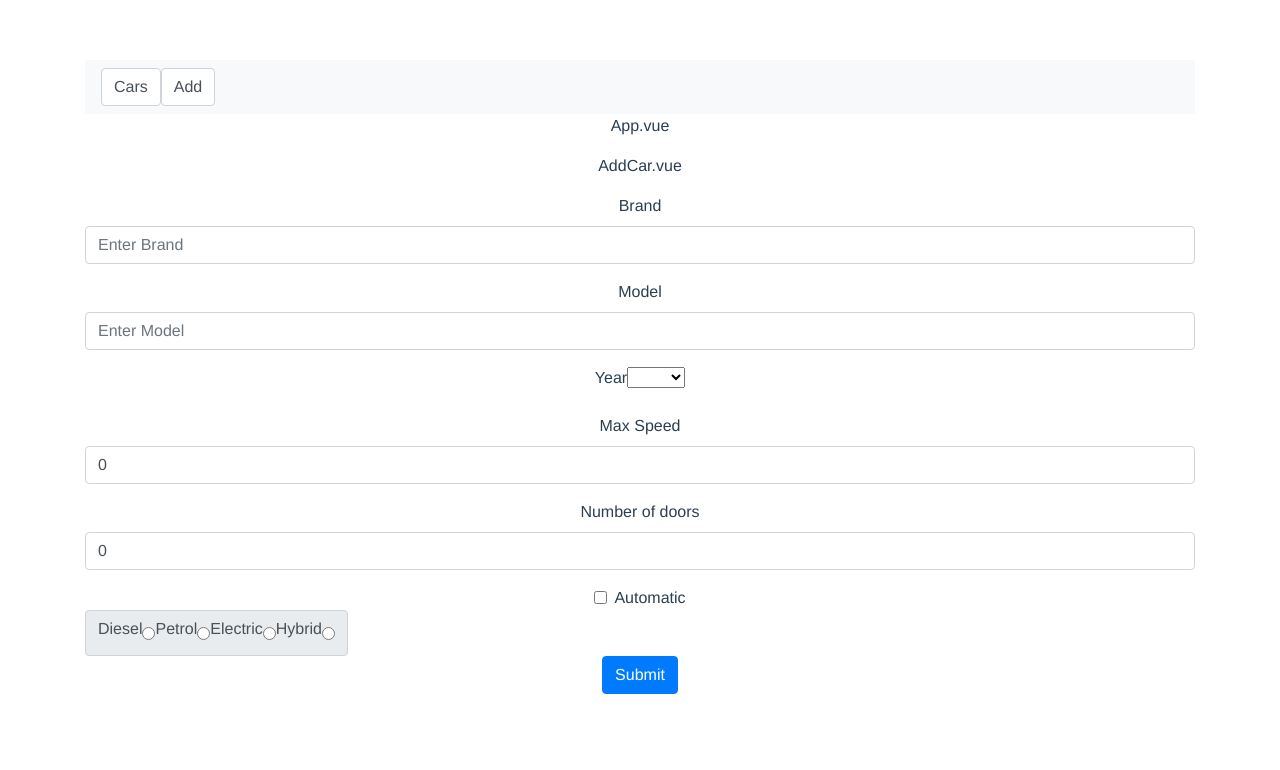
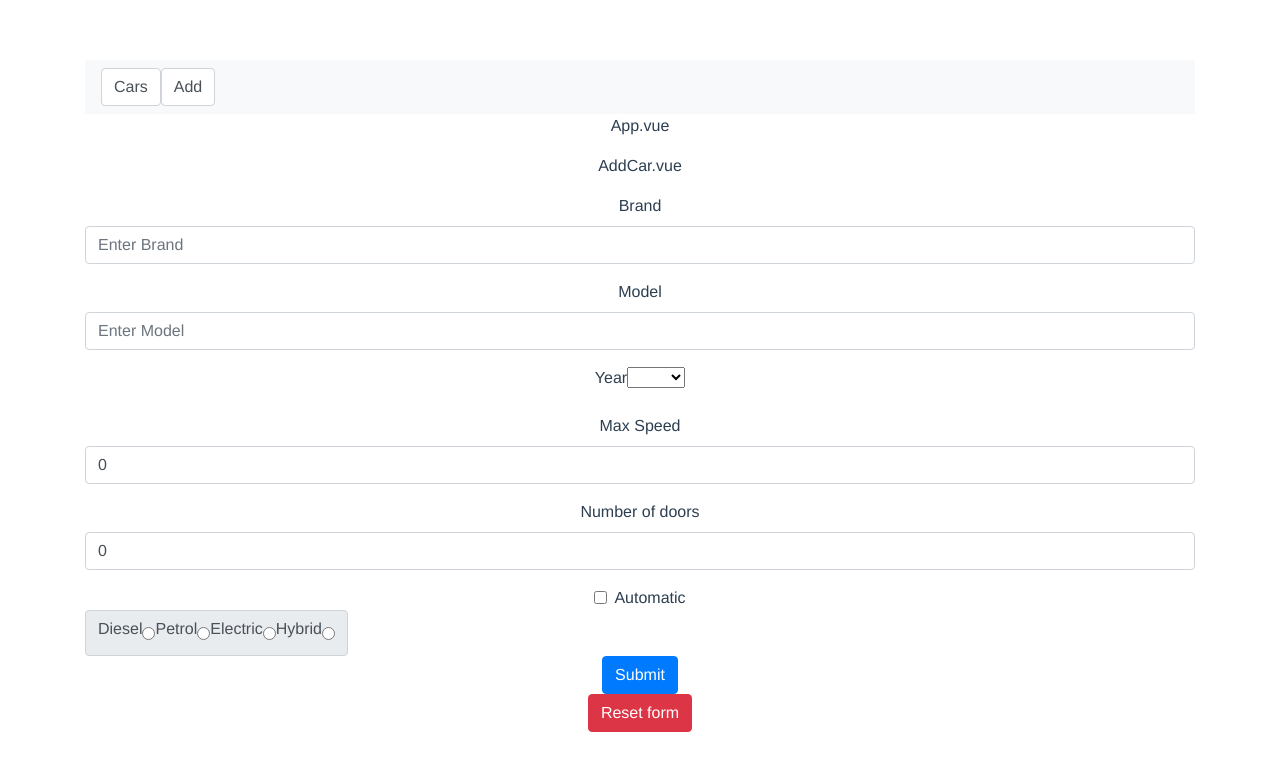
Before and after one commit to Ranagol/cars-app, a Vue app: page /add in a window 1280 px wide. Shown: the top 770 px of the page. Built offline with nearby package versions, Linux system fonts and the light colour scheme.

Commit message:
Zadatak 4

```diff
--- a/src/components/AddCar.vue
+++ b/src/components/AddCar.vue
@@ -58,6 +58,7 @@
       </div>
       <button type="submit" class="btn btn-primary">Submit</button>
     </form>
+    <button @click="resetForm" class="btn btn-danger">Reset form</button>
   </div>
 </template>
 
@@ -104,15 +105,13 @@ export default {
     },
 
     resetForm(){
-      this.car = {
-        brand: "",
-        model: "",
-        year: "",
-        maxSpeed: 0,
-        numberOfDoors: 0,
-        engine: "",
-        isAutomatic: false
-      }
+      this.brand = "";
+      this.model = "";
+      this.year = "";
+      this.maxSpeed =  0;
+      this.numberOfDoors = 0;
+      this.engine = "";
+      this.isAutomatic = false;
     }
   }
 }
```
